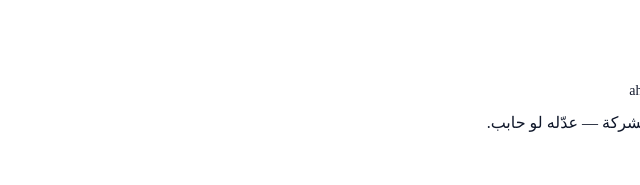
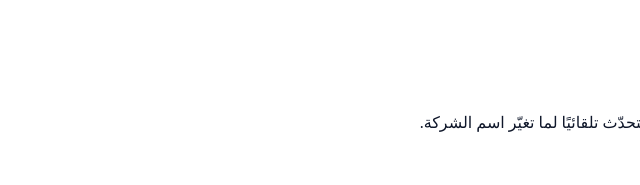
Before and after one commit to AfoudaSWE/ERP_API_BUILD, a React (Vite) app in the folder apps/web/erp-interface/: page /signup in a window 1280 px wide. Shown: the part 269-454 px from the top of the page, without its empty margins (640-1280 px from the left). Built offline with nearby package versions, Linux system fonts and the light colour scheme; no server answers.

Commit message:
Make signup email fixed to admin@{company-slug}.com, driven only by company name

```diff
--- a/apps/web/erp-interface/src/app/signup/page.tsx
+++ b/apps/web/erp-interface/src/app/signup/page.tsx
@@ -20,25 +20,8 @@ export default function SignupPage() {
   const [loading, setLoading] = useState(false);
   const [companyName, setCompanyName] = useState('');
   const [name, setName] = useState('');
-  const [email, setEmail] = useState('');
-  const [emailEdited, setEmailEdited] = useState(false);
-
-  function suggestEmail(nextName: string, nextCompanyName: string) {
-    const local = slugForEmail(nextName.split(/\s+/)[0] ?? '');
-    const domain = slugForEmail(nextCompanyName);
-    if (!local || !domain) return '';
-    return `${local}@${domain}.com`;
-  }
-
-  function onNameChange(value: string) {
-    setName(value);
-    if (!emailEdited) setEmail(suggestEmail(value, companyName));
-  }
-
-  function onCompanyNameChange(value: string) {
-    setCompanyName(value);
-    if (!emailEdited) setEmail(suggestEmail(name, value));
-  }
+  const domain = slugForEmail(companyName);
+  const email = domain ? `admin@${domain}.com` : '';
 
   async function submit(event: FormEvent<HTMLFormElement>) {
     event.preventDefault();
@@ -102,7 +85,7 @@ export default function SignupPage() {
               minLength={2}
               maxLength={120}
               value={companyName}
-              onChange={(e) => onCompanyNameChange(e.target.value)}
+              onChange={(e) => setCompanyName(e.target.value)}
             />
           </div>
           <div>
@@ -120,7 +103,7 @@ export default function SignupPage() {
               minLength={2}
               maxLength={120}
               value={name}
-              onChange={(e) => onNameChange(e.target.value)}
+              onChange={(e) => setName(e.target.value)}
             />
           </div>
           <div>
@@ -129,15 +112,14 @@ export default function SignupPage() {
               id="email"
               name="email"
               type="email"
-              className="input"
+              className="input bg-navy-50 dark:bg-navy-800"
               required
-              autoComplete="email"
-              placeholder={ar ? 'مثال: ahmed@malekstore.com' : 'e.g. ahmed@malekstore.com'}
+              readOnly
               value={email}
-              onChange={(e) => { setEmail(e.target.value); setEmailEdited(true); }}
+              placeholder={ar ? 'اكتب اسم الشركة أولاً' : 'Type the company name first'}
             />
             <p className="mt-1 text-xs text-navy-400">
-              {ar ? 'اقترحناه من اسمك واسم الشركة — عدّله لو حابب.' : 'Suggested from your name and company — edit it if you like.'}
+              {ar ? 'ثابت حسب اسم الشركة، بيتحدّث تلقائيًا لما تغيّر اسم الشركة.' : 'Fixed to the company name, and updates automatically as you edit it.'}
             </p>
           </div>
           <div>
```
